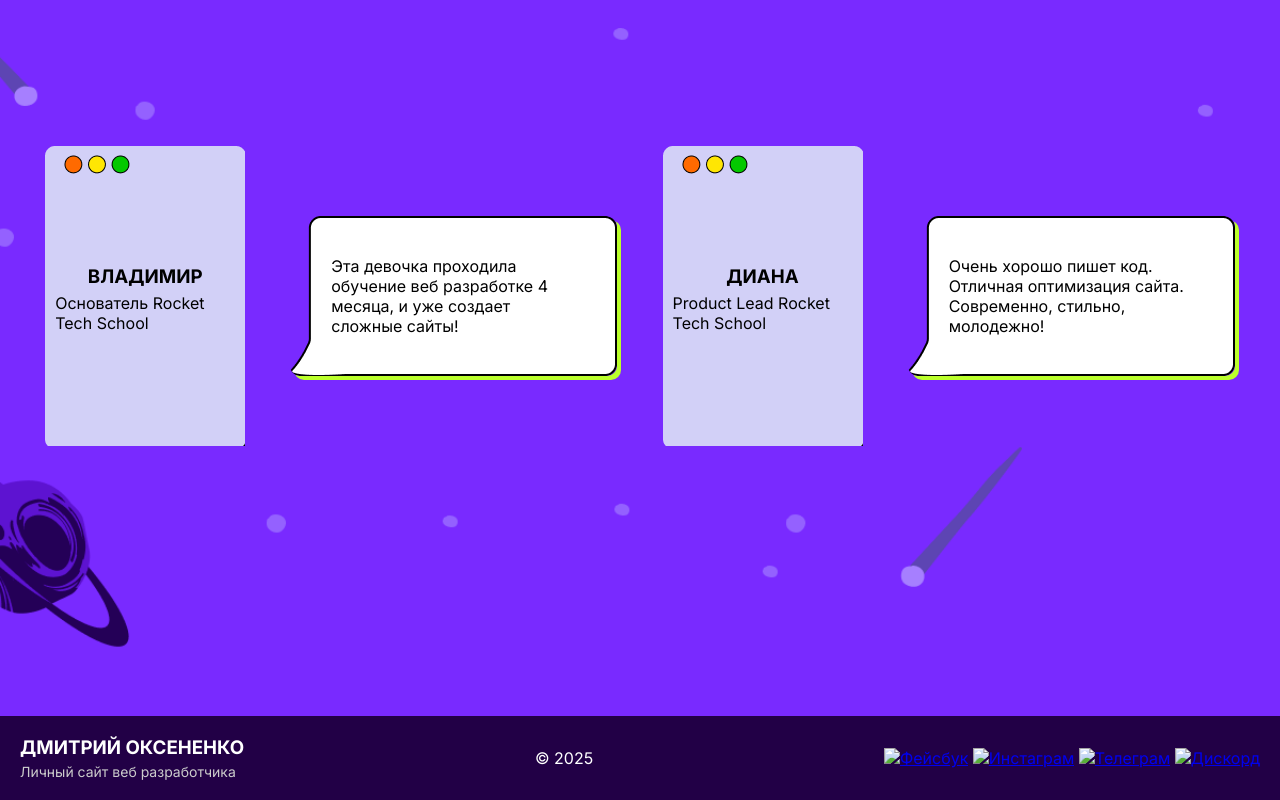
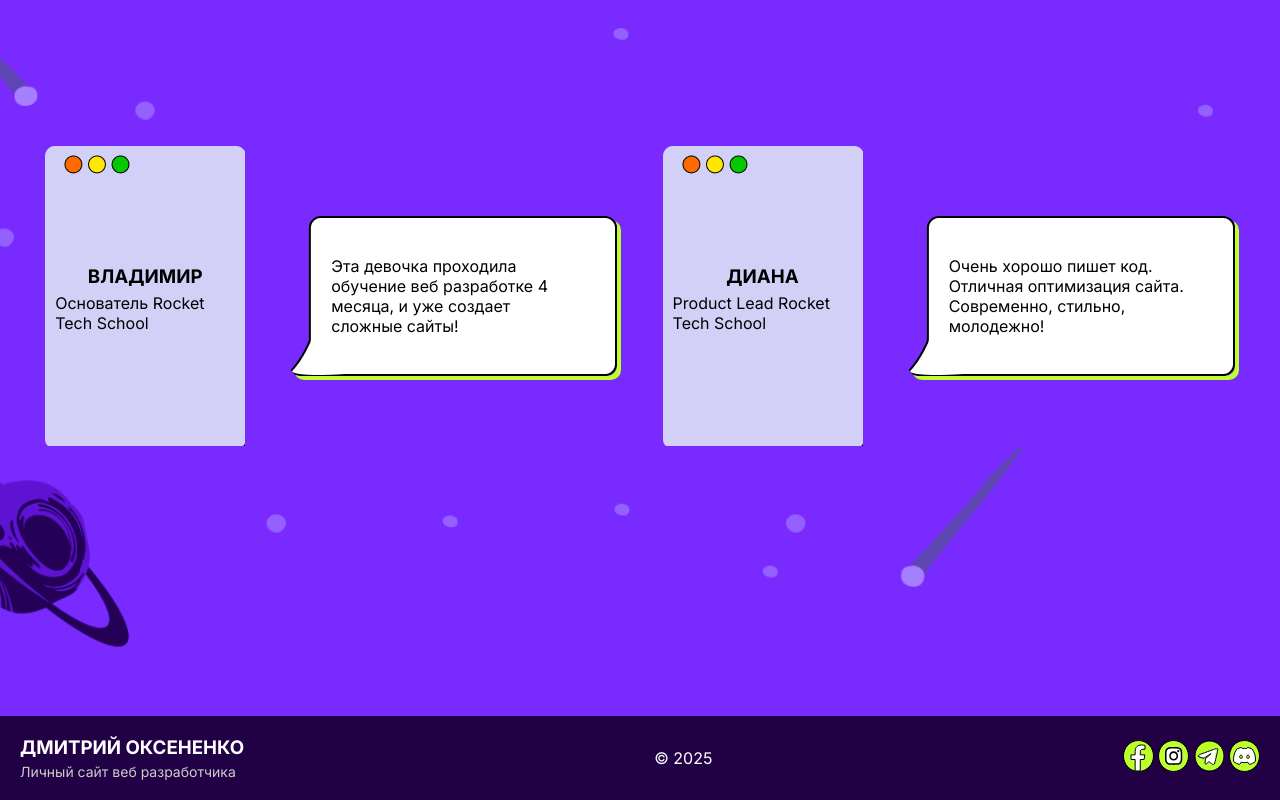
Before and after one commit to Foxyx25/dmytro_portfolio, a plain HTML site: page index.html in a window 1280 px wide. Shown: the part 3284-4084 px from the top of the page. Drawn offline with Linux system fonts and the light colour scheme.

Commit message:
footer 1.2
- fix img footer

```diff
--- a/index.html
+++ b/index.html
@@ -120,10 +120,10 @@
             </div>
             <p class="copyright">© 2025</p>
             <div class="footer-icons">
-                <a href="#"><img src="facebook.svg" alt="Фейсбук"></a>
-                <a href="#"><img src="instagram.svg" alt="Инстаграм"></a>
-                <a href="#"><img src="telegram.svg" alt="Телеграм"></a>
-                <a href="#"><img src="discord.svg" alt="Дискорд"></a>
+                <a href="#"><img src="img/facebook.svg" alt="Фейсбук"></a>
+                <a href="#"><img src="img/instagram.svg" alt="Инстаграм"></a>
+                <a href="#"><img src="img/telegram.svg" alt="Телеграм"></a>
+                <a href="#"><img src="img/discord.svg" alt="Дискорд"></a>
             </div>
         </div>
     </footer>
```
